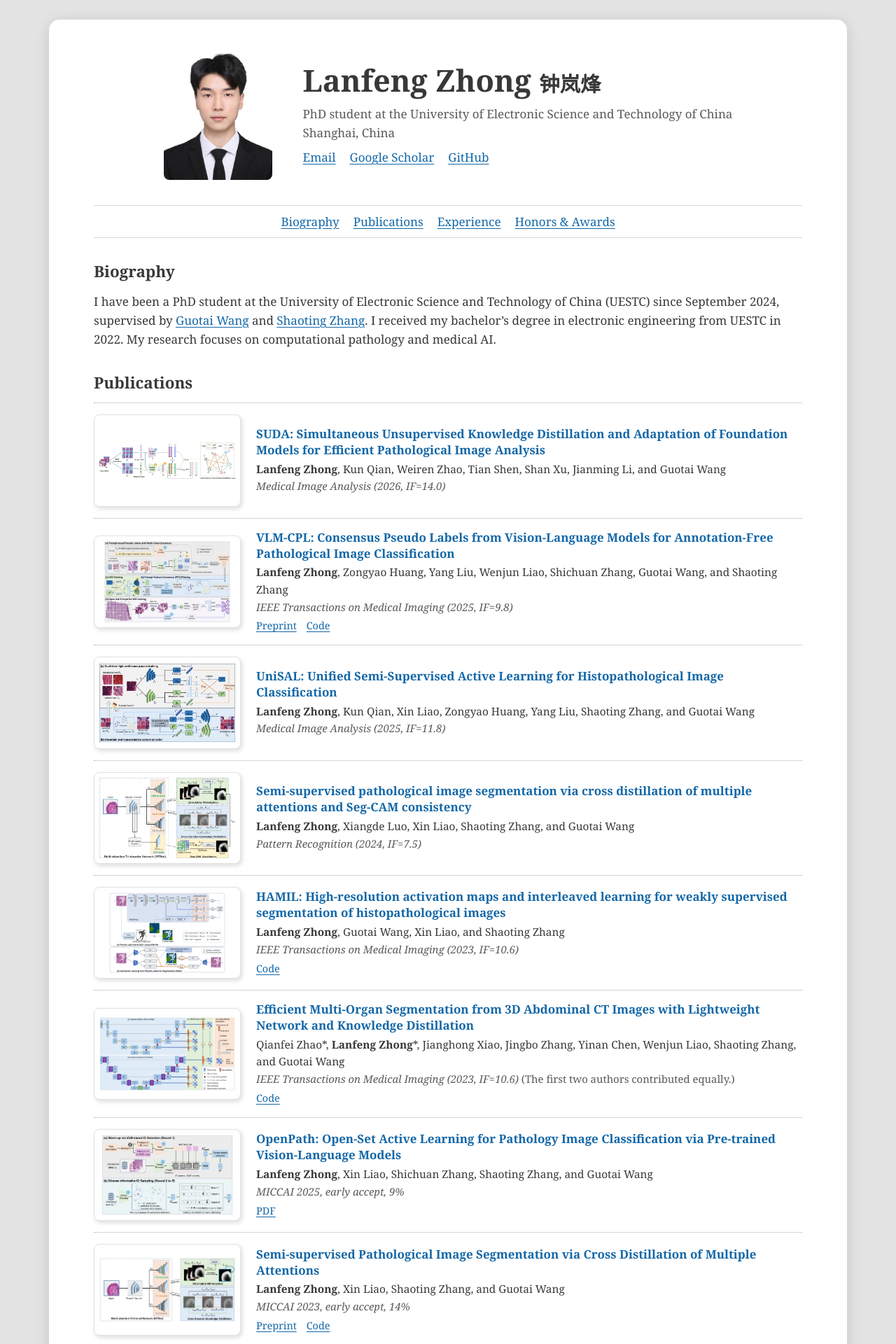
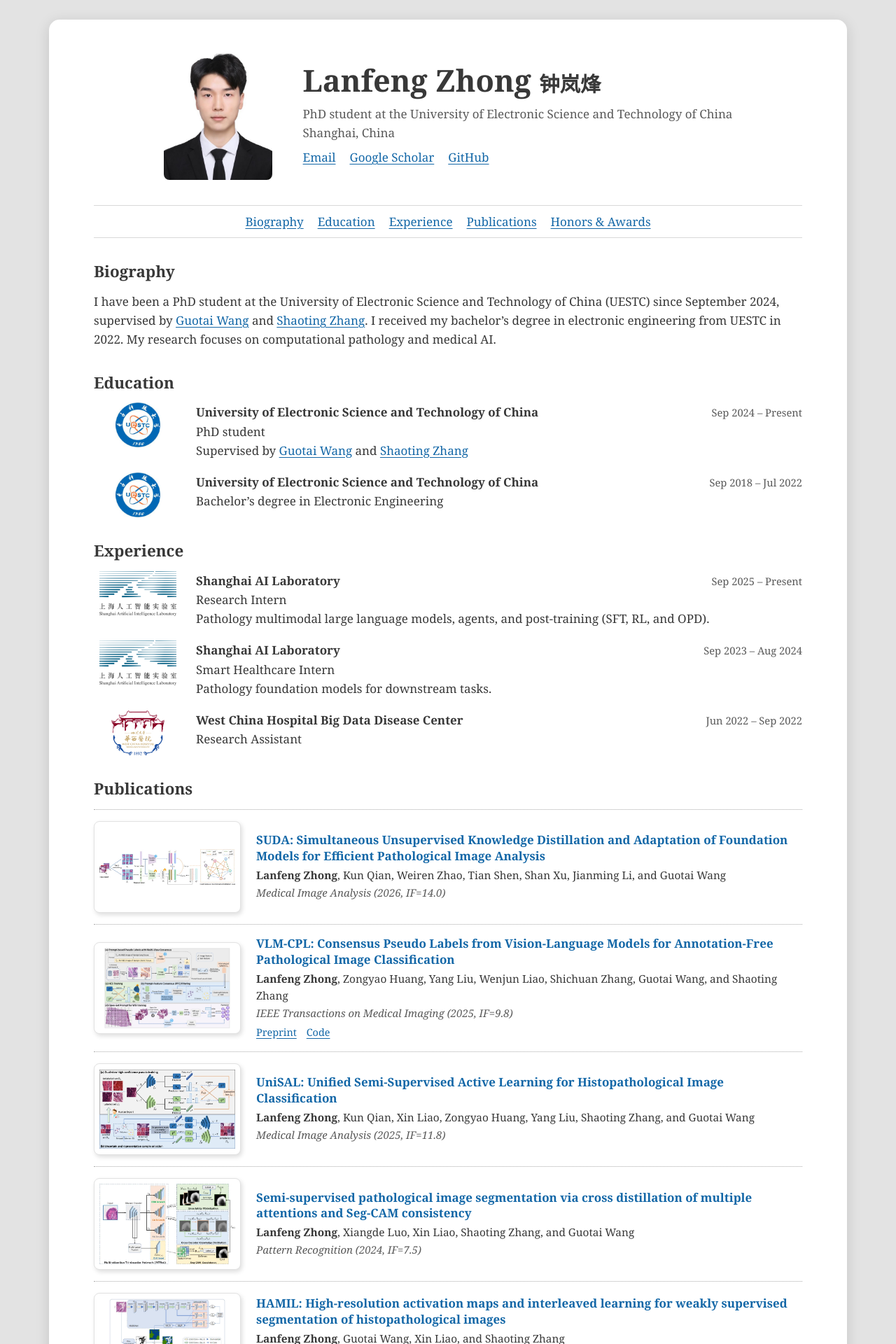
Before and after one commit to lanfz2000/lanfz2000.github.io, a Jekyll site: the page built from _pages/about.html, in a window 1280 px wide. Shown: the top 1920 px of the page at 70% size. Built offline with Jekyll 4.4.1, drawn with Linux system fonts in a browser that asks for light colours; some of the changed text lies outside the part shown.

Commit message:
Add institution logos to education and experience

```diff
--- a/_pages/about.html
+++ b/_pages/about.html
@@ -34,14 +34,80 @@ redirect_from:
 
     <nav class="section-links" aria-label="On this page">
       <a href="#about-me">Biography</a>
+      <a href="#education">Education</a>
+      <a href="#experiences">Experience</a>
       <a href="#publications">Publications</a>
-      <a href="#experiences">Experience</a>
       <a href="#reward">Honors &amp; Awards</a>
     </nav>
 
     <section id="about-me">
       <h2>Biography</h2>
       <p>I have been a PhD student at the University of Electronic Science and Technology of China (UESTC) since September 2024, supervised by <a href="https://scholar.google.com/citations?user=Z2sFN4EAAAAJ&amp;hl=en">Guotai Wang</a> and <a href="https://scholar.google.com/citations?user=oiBMWK4AAAAJ&amp;hl=en">Shaoting Zhang</a>. I received my bachelor’s degree in electronic engineering from UESTC in 2022. My research focuses on computational pathology and medical AI.</p>
+    </section>
+
+    <section id="education">
+      <h2>Education</h2>
+      <ul class="experience">
+        <li>
+          <img class="experience-logo" src="/images/affiliations/uestc.webp" width="179" height="180" loading="lazy" alt="">
+          <div>
+            <div class="experience-header">
+              <strong>University of Electronic Science and Technology of China</strong>
+              <span class="experience-date"><time datetime="2024-09">Sep 2024</time> – Present</span>
+            </div>
+            <p>PhD student</p>
+            <p>Supervised by <a href="https://scholar.google.com/citations?user=Z2sFN4EAAAAJ&amp;hl=en">Guotai Wang</a> and <a href="https://scholar.google.com/citations?user=oiBMWK4AAAAJ&amp;hl=en">Shaoting Zhang</a></p>
+          </div>
+        </li>
+        <li>
+          <img class="experience-logo" src="/images/affiliations/uestc.webp" width="179" height="180" loading="lazy" alt="">
+          <div>
+            <div class="experience-header">
+              <strong>University of Electronic Science and Technology of China</strong>
+              <span class="experience-date"><time datetime="2018-09">Sep 2018</time> – <time datetime="2022-07">Jul 2022</time></span>
+            </div>
+            <p>Bachelor’s degree in Electronic Engineering</p>
+          </div>
+        </li>
+      </ul>
+    </section>
+
+    <section id="experiences">
+      <h2>Experience</h2>
+      <ul class="experience">
+        <li>
+          <img class="experience-logo" src="/images/affiliations/shanghai-ai-lab.webp" width="310" height="180" loading="lazy" alt="">
+          <div>
+            <div class="experience-header">
+              <strong>Shanghai AI Laboratory</strong>
+              <span class="experience-date"><time datetime="2025-09">Sep 2025</time> – Present</span>
+            </div>
+            <p>Research Intern</p>
+            <p>Pathology multimodal large language models, agents, and post-training (SFT, RL, and OPD).</p>
+          </div>
+        </li>
+        <li>
+          <img class="experience-logo" src="/images/affiliations/shanghai-ai-lab.webp" width="310" height="180" loading="lazy" alt="">
+          <div>
+            <div class="experience-header">
+              <strong>Shanghai AI Laboratory</strong>
+              <span class="experience-date"><time datetime="2023-09">Sep 2023</time> – <time datetime="2024-08">Aug 2024</time></span>
+            </div>
+            <p>Smart Healthcare Intern</p>
+            <p>Pathology foundation models for downstream tasks.</p>
+          </div>
+        </li>
+        <li>
+          <img class="experience-logo" src="/images/affiliations/west-china-hospital.webp" width="122" height="103" loading="lazy" alt="">
+          <div>
+            <div class="experience-header">
+              <strong>West China Hospital Big Data Disease Center</strong>
+              <span class="experience-date"><time datetime="2022-06">Jun 2022</time> – <time datetime="2022-09">Sep 2022</time></span>
+            </div>
+            <p>Research Assistant</p>
+          </div>
+        </li>
+      </ul>
     </section>
 
     <section id="publications">
@@ -190,32 +256,6 @@ redirect_from:
       </ul>
     </section>
 
-    <section id="experiences">
-      <h2>Experience</h2>
-      <ul class="experience">
-        <li>
-          <div class="experience-header">
-            <strong>Shanghai AI Laboratory · Research Intern</strong>
-            <time datetime="2025-09">Sep 2025 – Present</time>
-          </div>
-          <p>Pathology multimodal large language models, agents, and post-training (SFT, RL, and OPD).</p>
-        </li>
-        <li>
-          <div class="experience-header">
-            <strong>Shanghai AI Laboratory · Smart Healthcare Intern</strong>
-            <span><time datetime="2023-09">Sep 2023</time> – <time datetime="2024-08">Aug 2024</time></span>
-          </div>
-          <p>Pathology foundation models for downstream tasks.</p>
-        </li>
-        <li>
-          <div class="experience-header">
-            <strong>West China Hospital Big Data Disease Center · Research Assistant</strong>
-            <span><time datetime="2022-06">Jun 2022</time> – <time datetime="2022-09">Sep 2022</time></span>
-          </div>
-        </li>
-      </ul>
-    </section>
-
     <section id="reward">
       <h2>Honors &amp; Awards</h2>
       <ul class="awards">
--- a/assets/css/homepage.css
+++ b/assets/css/homepage.css
@@ -99,9 +99,31 @@ h2 { margin-bottom: 11px; font-size: 1.4rem; }
 .figure-caption { display: block; text-align: center; color: var(--muted); font-size: 0.76rem; margin-top: 4px; }
 
 .experience { list-style: none; padding: 0; margin: 0; }
-.experience li + li { margin-top: 12px; }
-.experience-header { display: flex; justify-content: space-between; flex-wrap: wrap; gap: 0 18px; }
-.experience time { color: var(--muted); white-space: nowrap; }
+.experience li {
+  display: grid;
+  grid-template-columns: 126px minmax(0, 1fr);
+  align-items: start;
+  gap: 20px;
+}
+
+.experience li + li { margin-top: 18px; }
+
+.experience-logo {
+  display: block;
+  width: 100%;
+  height: 64px;
+  object-fit: contain;
+}
+
+.experience-header {
+  display: flex;
+  align-items: baseline;
+  justify-content: space-between;
+  flex-wrap: wrap;
+  gap: 0 18px;
+}
+
+.experience-date { color: var(--muted); white-space: nowrap; font-size: 0.92rem; }
 .awards { padding-left: 1.3em; margin: 0; }
 
 footer {
@@ -119,6 +141,9 @@ footer {
   h1 { font-size: 1.65rem; }
   .paper { grid-template-columns: minmax(0, 1fr); gap: 11px; }
   .paper-figure { width: min(100%, 250px); }
+  .experience li { grid-template-columns: 74px minmax(0, 1fr); gap: 12px; }
+  .experience-logo { height: 48px; }
+  .experience-header { flex-direction: column; }
 }
 
 @media (max-width: 360px) {
```
Also changed, not shown: images/affiliations/shanghai-ai-lab.webp (added), images/affiliations/uestc.webp (added), images/affiliations/west-china-hospital.webp (added).
